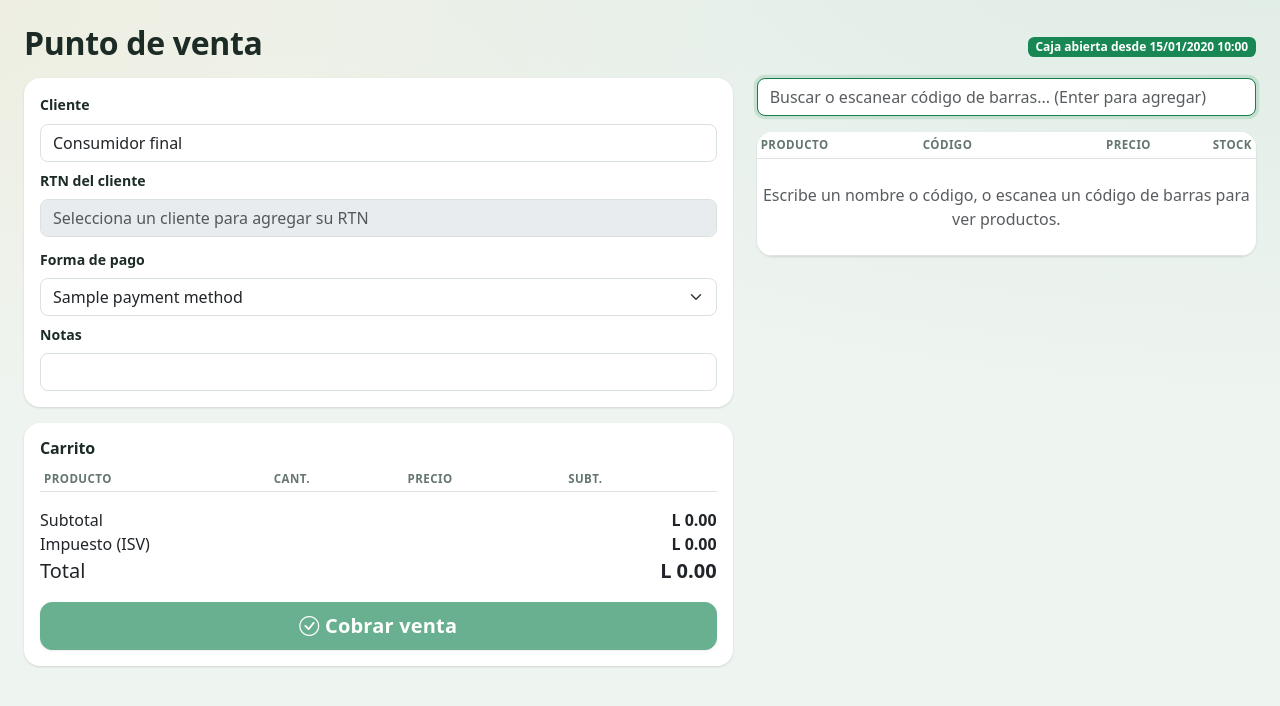
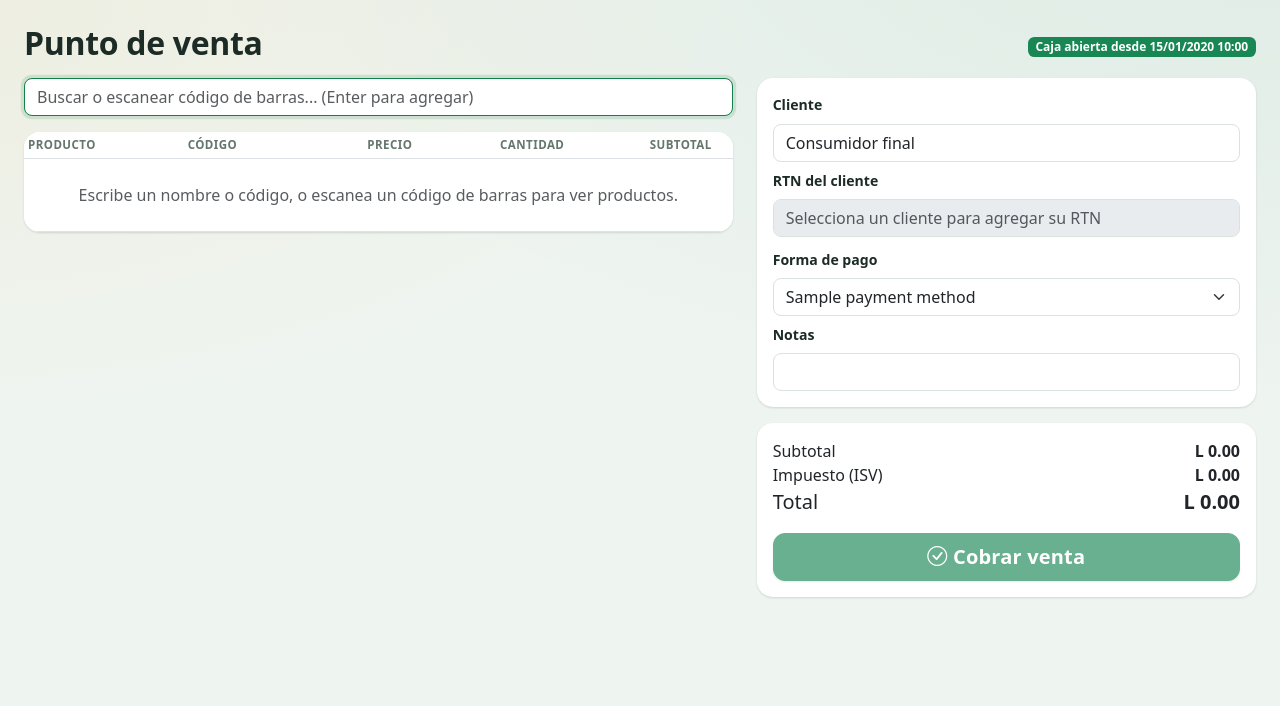
Before and after one commit to Jcontreras013/Sistema-facturacion, a Django app: template templates/sales/pos.html in a window 1280 px wide. Shown: the top 706 px of the page. Run offline with Django 5.2, Linux system fonts and the light colour scheme; the template is opened without the code that fills it: most values are stand-ins (such as "Sample title", 1, 10 or a date in 2020); lists and menus that the app fills with data are empty; some libraries are stand-ins or nearby versions.

Commit message:
Fusionar el carrito y la tabla de productos del POS en una sola tabla
Elimina la tabla separada de "Carrito". Los productos agregados ahora
aparecen como filas dentro de la misma tabla de arriba (estilo Excel:
Producto, Código, Precio, Cantidad, Subtotal), con cantidad editable
y botón de quitar ahí mismo, en vez de moverse a un bloque aparte más
abajo. Si hay una búsqueda activa, los resultados del catálogo se
muestran debajo de lo ya agregado (sin duplicar productos que ya
están en el carrito). El resumen (subtotal/ISV/total) y el botón de
cobrar quedan en el panel lateral junto a los datos del cliente.

```diff
--- a/templates/sales/pos.html
+++ b/templates/sales/pos.html
@@ -8,6 +8,25 @@
 
 <div class="row g-4">
     <div class="col-md-7">
+        <input type="text" id="searchBox" class="form-control mb-3" placeholder="Buscar o escanear código de barras... (Enter para agregar)" autofocus>
+        <div class="card" style="max-height: 70vh; overflow-y: auto;">
+            <table class="table table-sm table-hover align-middle mb-0">
+                <thead class="sticky-top bg-white">
+                    <tr>
+                        <th>Producto</th>
+                        <th>Código</th>
+                        <th class="text-end">Precio</th>
+                        <th class="text-end">Cantidad</th>
+                        <th class="text-end">Subtotal</th>
+                        <th></th>
+                    </tr>
+                </thead>
+                <tbody id="productGrid"></tbody>
+            </table>
+        </div>
+    </div>
+
+    <div class="col-md-5">
         <form method="post" id="saleForm">
             {% csrf_token %}
 
@@ -36,11 +55,6 @@
             </div>
 
             <div class="card p-3">
-                <h6>Carrito</h6>
-                <table class="table table-sm" id="cartTable">
-                    <thead><tr><th>Producto</th><th>Cant.</th><th>Precio</th><th>Subt.</th><th></th></tr></thead>
-                    <tbody id="cartBody"></tbody>
-                </table>
                 <div class="d-flex justify-content-between"><span>Subtotal</span><strong id="cartSubtotal">L 0.00</strong></div>
                 <div class="d-flex justify-content-between"><span>Impuesto (ISV)</span><strong id="cartTax">L 0.00</strong></div>
                 <div class="d-flex justify-content-between fs-5"><span>Total</span><strong id="cartTotal">L 0.00</strong></div>
@@ -50,23 +64,6 @@
                 <div id="posMessage" class="alert mt-2 mb-0" style="display:none;"></div>
             </div>
         </form>
-    </div>
-
-    <div class="col-md-5">
-        <input type="text" id="searchBox" class="form-control mb-3" placeholder="Buscar o escanear código de barras... (Enter para agregar)" autofocus>
-        <div class="card" style="max-height: 65vh; overflow-y: auto;">
-            <table class="table table-sm table-hover align-middle mb-0">
-                <thead class="sticky-top bg-white">
-                    <tr>
-                        <th>Producto</th>
-                        <th>Código</th>
-                        <th class="text-end">Precio</th>
-                        <th class="text-end">Stock</th>
-                    </tr>
-                </thead>
-                <tbody id="productGrid"></tbody>
-            </table>
-        </div>
     </div>
 </div>
 {% endblock %}
@@ -80,19 +77,28 @@ function renderProducts(filter) {
     const grid = document.getElementById('productGrid');
     grid.innerHTML = '';
     const term = (filter || '').toLowerCase();
+    const cartIds = new Set(cart.map(i => i.id));
 
-    if (!term) {
-        grid.innerHTML = '<tr><td colspan="4" class="text-muted text-center py-4">Escribe un nombre o código, o escanea un código de barras para ver productos.</td></tr>';
-        return;
-    }
+    cart.forEach(item => {
+        const lineSubtotal = item.price * item.quantity;
+        const row = document.createElement('tr');
+        row.className = 'table-success-subtle';
+        row.innerHTML = `
+            <td class="fw-bold">${item.name}</td>
+            <td class="text-muted small">${item.code}</td>
+            <td class="text-end text-success">L ${item.price.toFixed(2)}</td>
+            <td class="text-end"><input type="number" min="0" step="1" value="${item.quantity}" class="form-control form-control-sm ms-auto" style="width:80px" data-id="${item.id}"></td>
+            <td class="text-end">L ${lineSubtotal.toFixed(2)}</td>
+            <td class="text-end"><button type="button" class="btn btn-sm btn-outline-danger" data-remove="${item.id}"><i class="bi bi-x"></i></button></td>
+        `;
+        grid.appendChild(row);
+    });
 
-    const matches = PRODUCTS.filter(p => p.name.toLowerCase().includes(term) || p.code.toLowerCase().includes(term) || (p.barcode && p.barcode.toLowerCase().includes(term)));
-
-    if (!matches.length) {
-        grid.innerHTML = '<tr><td colspan="4" class="text-muted text-center py-4">No se encontraron productos.</td></tr>';
-        return;
-    }
-
+    if (term) {
+        const matches = PRODUCTS.filter(p =>
+            !cartIds.has(p.id) &&
+            (p.name.toLowerCase().includes(term) || p.code.toLowerCase().includes(term) || (p.barcode && p.barcode.toLowerCase().includes(term)))
+        );
         matches.forEach(p => {
             const row = document.createElement('tr');
             row.className = 'pos-product-card';
@@ -101,10 +107,31 @@ function renderProducts(filter) {
                 <td class="fw-bold">${p.name}</td>
                 <td class="text-muted small">${p.code}</td>
                 <td class="text-end text-success">L ${parseFloat(p.price).toFixed(2)}</td>
-            <td class="text-end small">${p.stock} ${p.unit}</td>
+                <td class="text-end small" colspan="2">Stock: ${p.stock} ${p.unit}</td>
+                <td></td>
             `;
             row.addEventListener('click', () => addToCart(p));
             grid.appendChild(row);
+        });
+    }
+
+    if (cart.length === 0 && !term) {
+        grid.innerHTML = '<tr><td colspan="6" class="text-muted text-center py-4">Escribe un nombre o código, o escanea un código de barras para ver productos.</td></tr>';
+    } else if (cart.length === 0 && term && grid.children.length === 0) {
+        grid.innerHTML = '<tr><td colspan="6" class="text-muted text-center py-4">No se encontraron productos.</td></tr>';
+    }
+
+    grid.querySelectorAll('input[data-id]').forEach(input => {
+        input.addEventListener('click', (e) => e.stopPropagation());
+        input.addEventListener('change', (e) => {
+            updateQuantity(parseInt(e.target.dataset.id), parseFloat(e.target.value || '0'));
+        });
+    });
+    grid.querySelectorAll('button[data-remove]').forEach(btn => {
+        btn.addEventListener('click', (e) => {
+            e.stopPropagation();
+            removeFromCart(parseInt(e.currentTarget.dataset.remove));
+        });
     });
 }
 
@@ -118,13 +145,15 @@ function addToCart(product) {
         cart.push({
             id: product.id,
             name: product.name,
+            code: product.code,
             price: parseFloat(product.price),
             taxRate: parseFloat(product.tax_rate),
             stock: parseFloat(product.stock),
             quantity: 1,
         });
     }
-    renderCart();
+    renderProducts(searchBox.value);
+    updateSummary();
 }
 
 function addByBarcodeOrCode(term) {
@@ -146,44 +175,24 @@ function updateQuantity(id, quantity) {
     if (item.quantity === 0) {
         cart = cart.filter(i => i.id !== id);
     }
-    renderCart();
+    renderProducts(searchBox.value);
+    updateSummary();
 }
 
 function removeFromCart(id) {
     cart = cart.filter(i => i.id !== id);
-    renderCart();
+    renderProducts(searchBox.value);
+    updateSummary();
 }
 
-function renderCart() {
-    const body = document.getElementById('cartBody');
-    body.innerHTML = '';
+function updateSummary() {
     let subtotal = 0;
     let tax = 0;
     cart.forEach(item => {
         const lineSubtotal = item.price * item.quantity;
-        const lineTax = lineSubtotal * (item.taxRate / 100);
         subtotal += lineSubtotal;
-        tax += lineTax;
-        const row = document.createElement('tr');
-        row.innerHTML = `
-            <td>${item.name}</td>
-            <td><input type="number" min="0" step="1" value="${item.quantity}" class="form-control form-control-sm" style="width:70px" data-id="${item.id}"></td>
-            <td>L ${item.price.toFixed(2)}</td>
-            <td>L ${lineSubtotal.toFixed(2)}</td>
-            <td><button type="button" class="btn btn-sm btn-outline-danger" data-remove="${item.id}"><i class="bi bi-x"></i></button></td>
-        `;
-        body.appendChild(row);
+        tax += lineSubtotal * (item.taxRate / 100);
     });
-
-    body.querySelectorAll('input[data-id]').forEach(input => {
-        input.addEventListener('change', (e) => {
-            updateQuantity(parseInt(e.target.dataset.id), parseFloat(e.target.value || '0'));
-        });
-    });
-    body.querySelectorAll('button[data-remove]').forEach(btn => {
-        btn.addEventListener('click', (e) => removeFromCart(parseInt(e.currentTarget.dataset.remove)));
-    });
-
     const total = subtotal + tax;
     document.getElementById('cartSubtotal').textContent = 'L ' + subtotal.toFixed(2);
     document.getElementById('cartTax').textContent = 'L ' + tax.toFixed(2);
@@ -308,7 +317,8 @@ function showPosMessage(text, variant) {
 
 function resetSaleForm() {
     cart = [];
-    renderCart();
+    renderProducts(searchBox.value);
+    updateSummary();
     selectClient('', 'Consumidor final', '');
     notesInput.value = '';
 }
@@ -349,6 +359,6 @@ document.getElementById('saleForm').addEventListener('submit', async (e) => {
 });
 
 renderProducts('');
-renderCart();
+updateSummary();
 </script>
 {% endblock %}
```
Lines whose indentation alone changed are shown as unchanged.
